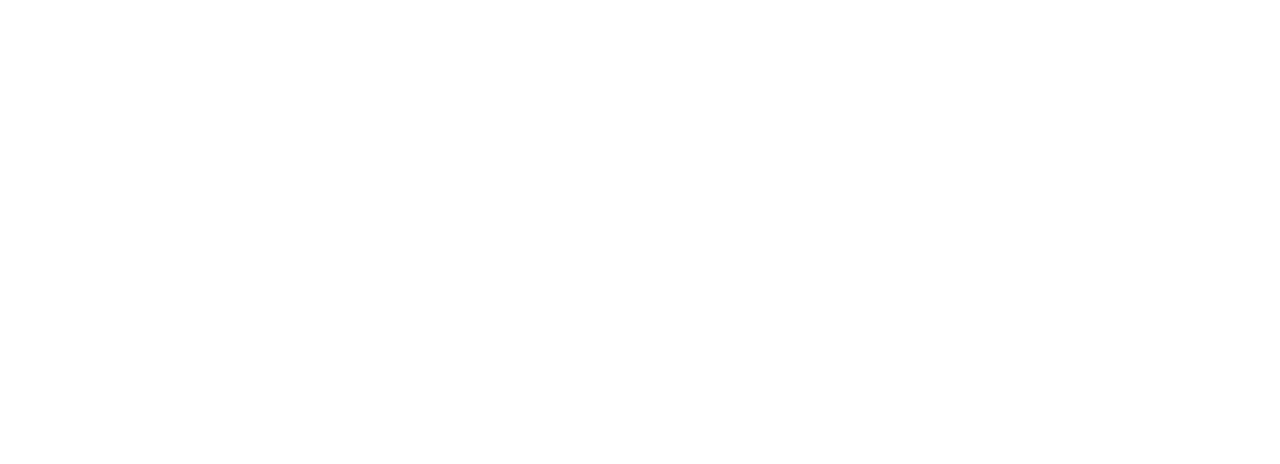
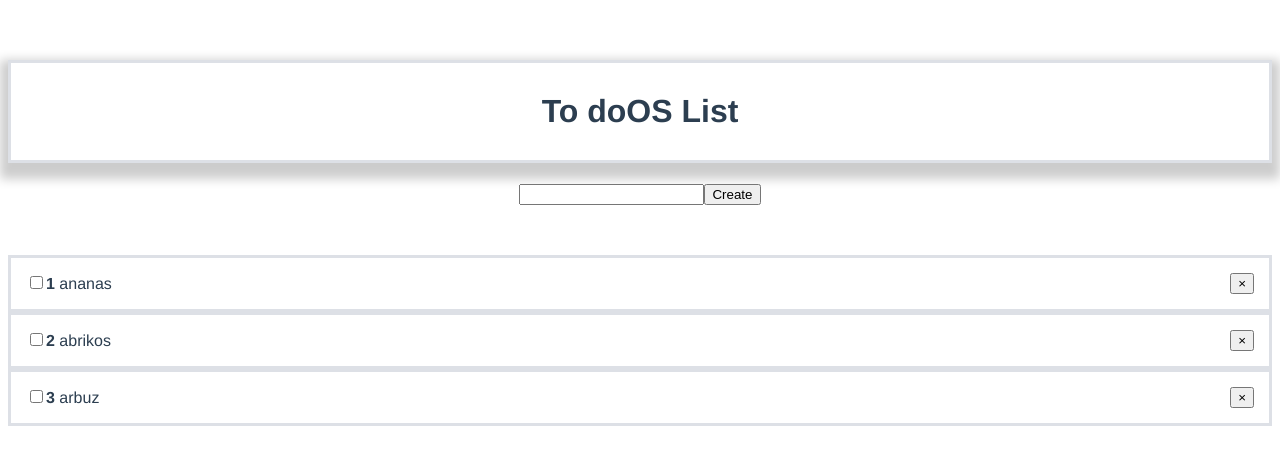
Before and after one commit to Dangeronika/Vue-testwork, a Vue app: page / in a window 1280 px wide. Shown: the top 464 px of the page. Built offline with nearby package versions, Linux system fonts and the light colour scheme.

Commit message:
Add and remove tasks

```diff
--- a/src/App.vue
+++ b/src/App.vue
@@ -1,19 +1,49 @@
 <template>
   <div id="app">
+    <Todohead/>
+    <AddTodotask v-on:add-todo='addTodo'/>
+    <Todolist :todos = 'todos' class="list"
+    @remove-todo='remove'/>
   </div>
 </template>
 
 <script>
 
-
+import Todohead from '@/components/Todohead'
+import Todolist from '@/components/Todolist'
+import AddTodotask from '@/components/addTodotask'
 export default {
   name: "App",
+  data() {
+    return {
+      todos: [
+        {id: 1, title: 'ananas', completed:false},
+        {id: 2, title: 'abrikos', completed:false},
+        {id: 3, title: 'arbuz', completed:false},
+      ],
+    }
+  },
   components: {
+    Todohead,
+    Todolist,
+    AddTodotask,
+  },
+  methods: {
+    remove(id) {
+      this.todos = this.todos.filter( t => t.id !==id)
+    },
+    addTodo(newTodo) {
+      this.todos.push(newTodo)
+    }
   }
 };
 </script>
 
 <style>
+.list{
+  margin-top: 50px;
+}
+
 #app {
   font-family: "Avenir", Helvetica, Arial, sans-serif;
   -webkit-font-smoothing: antialiased;
--- /dev/null
+++ b/src/components/Todohead.vue
@@ -0,0 +1,13 @@
+<template>
+  <div>
+    <h1>To doOS List</h1>
+  </div>
+</template>
+
+<style scoped>
+h1{
+  padding: 30px;
+  border: 3px solid #DDE0E6;
+  box-shadow: 0 8px 10px 8px rgba(0, 0, 0, .2);
+}
+</style>
--- /dev/null
+++ b/src/components/Todolist.vue
@@ -0,0 +1,32 @@
+<template>
+  <div>
+      <ul>
+        <Todotask v-for="todo in todos" :key="todo" :todo='todo'
+        v-on:remove-todo="remove"> </Todotask>
+      </ul>
+  </div>
+</template>
+
+<script>
+import Todotask from '@/components/Todotask'
+export default {
+  components: {
+    Todotask,
+  },
+  props: ['todos'],
+  methods: {
+    remove(id) {
+      this.$emit('remove-todo', id)
+    }
+  }
+
+}
+</script>
+
+<style>
+  ul{
+    list-style: none;
+    margin: 0px;
+    padding: 0px;
+  }
+</style>
--- /dev/null
+++ b/src/components/Todotask.vue
@@ -0,0 +1,37 @@
+<template>
+  <div>
+    <li>
+      <span :class="{checked: todo.completed}">
+        <input type="checkbox" v-on:change="todo.completed = !todo.completed">
+        <strong>{{todo.id}}</strong>
+        {{todo.title}}
+      </span>
+      <button v-on:click="$emit('remove-todo', todo.id)">&times;</button>
+    </li>
+  </div>
+</template>
+
+<script>
+export default {
+  props: {
+    todo: {
+      type: Object,
+      requred: true,
+    }
+  }
+
+}
+</script>
+
+<style scoped>
+li{
+  border: 3px solid #DDE0E6;
+  display: flex;
+  justify-content: space-between;
+  padding: 15px;
+}
+
+.checked{
+  text-decoration: line-through;
+}
+</style>
--- /dev/null
+++ b/src/components/addTodotask.vue
@@ -0,0 +1,27 @@
+<template>
+  <form v-on:submit.prevent = "onSubmit">
+    <input type="text" v-model="taskName">
+    <button type="submit">Create</button>
+  </form>
+</template>
+
+<script>
+export default {
+  data() {
+    return {
+        taskName: ''
+    }
+  },
+  methods: {
+    onSubmit() {
+        let newTodo = {
+          id: Date.now(),
+          title: this.taskName,
+          completed: false
+        }
+        this.$emit('add-todo', newTodo);
+        this.title = ''
+      }
+    }
+  }
+</script>
```
